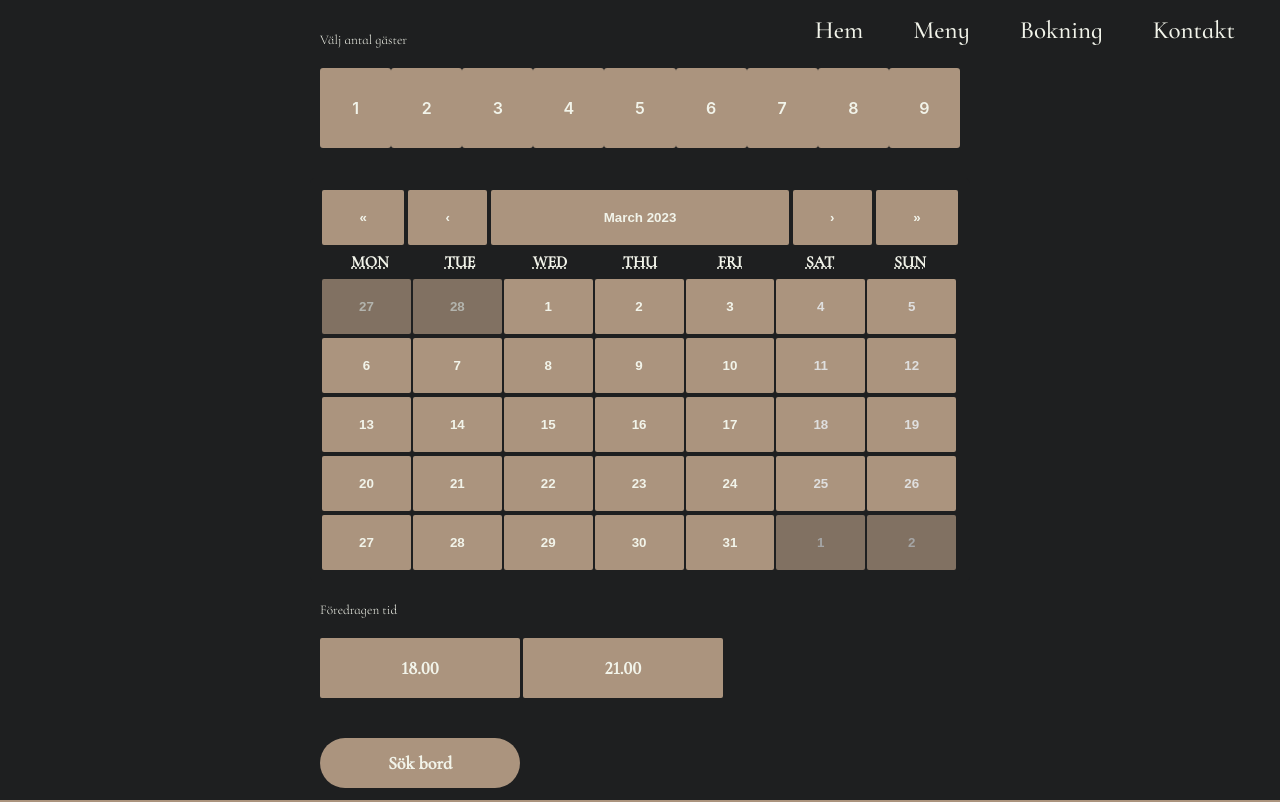
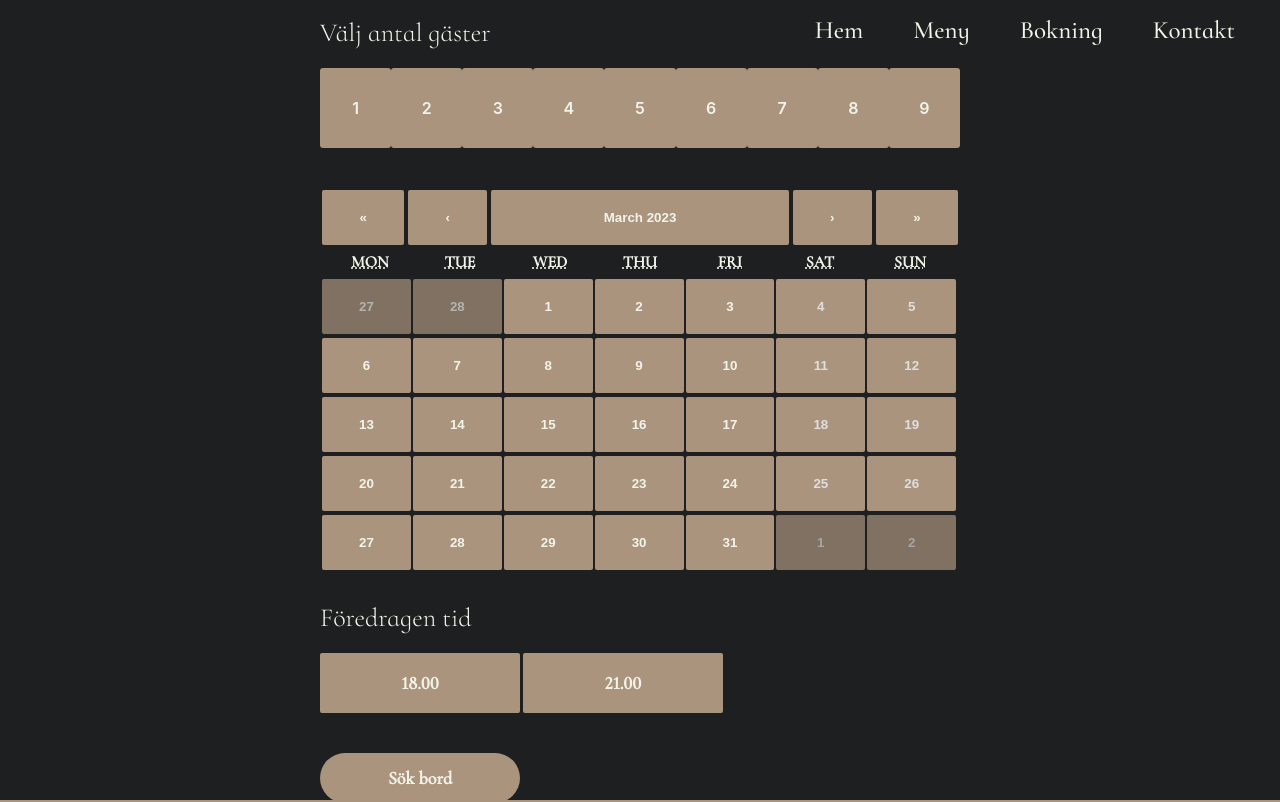
Before and after one commit to idadanielsson/Restaurant, a React (Create React App) app: page /booking in a window 1280 px wide. Shown: the top 802 px of the page. Built offline with nearby package versions, Linux system fonts and the light colour scheme.

Commit message:
added font-size

```diff
--- a/src/components/restaurant/booking/tableSearch/TableSearch.tsx
+++ b/src/components/restaurant/booking/tableSearch/TableSearch.tsx
@@ -58,12 +58,16 @@ export const TableSearch = () => {
 
   return (
     <BookingWrapper>
-      <AmountOfGuestsHeading>Välj antal gäster</AmountOfGuestsHeading>
+      <AmountOfGuestsHeading fontSize="26px">
+        Välj antal gäster
+      </AmountOfGuestsHeading>
       <AmountOfGuestsWrapper>{amountOfGuestsHtml}</AmountOfGuestsWrapper>
       <CalendarWrapper>
         <Calendar onClickDay={handleDate} />
       </CalendarWrapper>
-      <AmountOfGuestsHeading>Föredragen tid</AmountOfGuestsHeading>
+      <AmountOfGuestsHeading fontSize="26px">
+        Föredragen tid
+      </AmountOfGuestsHeading>
 
       <SearchTableTimesWrapper>
         <TimesButton
```
